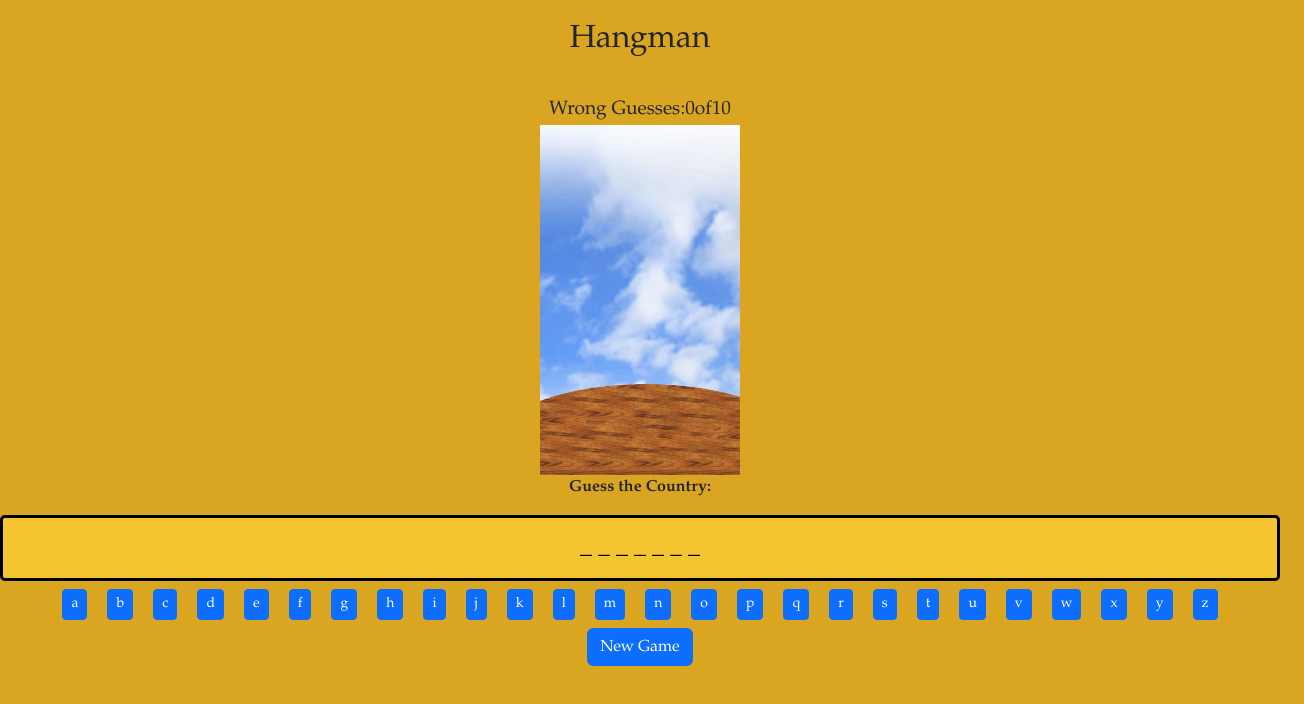
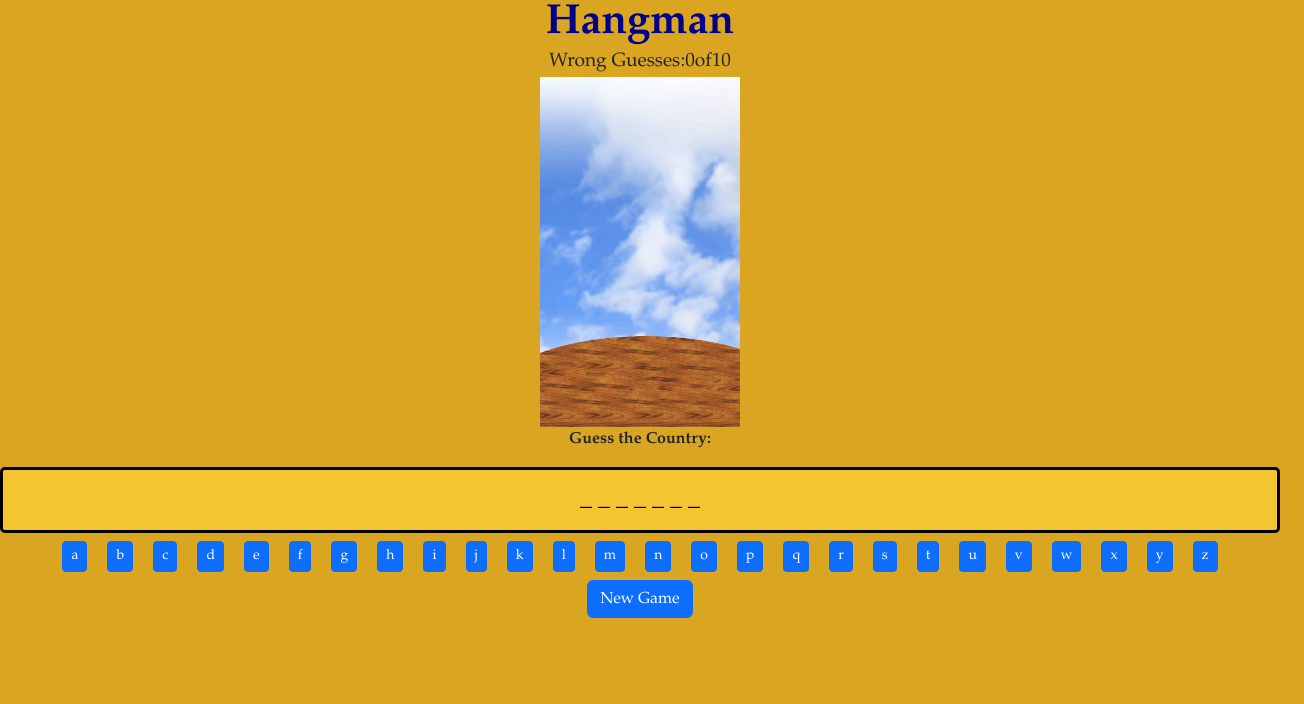
Before and after one commit to kayceewong/lab-project-1, a plain HTML site: page index.html in a window 1280 px wide. Shown: the whole page, 1304 px wide, since content can reach past the window. Drawn offline with nearby package versions, Linux system fonts and the light colour scheme.

Commit message:
Added header animation

```diff
--- a/css/style.css
+++ b/css/style.css
@@ -9,12 +9,13 @@ body {
   background-color: goldenrod;
 }
 
-.header {
-  font-family: "Garamond", sans-serif;
-  display: flex;
-  justify-content: center;
-  font-size: 2em;
-  margin: 0.5em 0 1.0em 0;
+.animate__animated.animate__pulse {
+  display: center;
+  margin: 0 0.5rem;
+  --animate-duration: 2s;
+  text-align: center;
+  color: darkblue;
+  font-weight: bold;
 }
 
 .score {
--- a/index.html
+++ b/index.html
@@ -10,14 +10,14 @@
     integrity="sha384-GLhlTQ8iRABdZLl6O3oVMWSktQOp6b7In1Zl3/Jr59b6EGGoI1aFkw7cmDA6j6gD" crossorigin="anonymous">
 
   <link rel="stylesheet" href="css/style.css" />
-
+  <link rel="stylesheet" href="https://cdnjs.cloudflare.com/ajax/libs/animate.css/4.1.1/animate.min.css" />
   <script src='scripts/main.js' defer></script>
 
   <title>Hangman</title>
 </head>
 
 <body>
-  <div class="header">Hangman</div>
+  <h1 class="animate__animated animate__pulse animate__infinite infinite">Hangman</h1>
   <div class="container"></div>
   <div class="score">Wrong Guesses: <span id='mistakes'>0</span> of <span id='maxWrong'></span></div>
   <div class="text-center">
@@ -25,10 +25,8 @@
     <p><b>Guess the Country:</b></p>
     <div id="wordSpotlight">The word to be guessed goes here</div>
     <div id="keyboard"></div>
-    <input class="btn btn-primary" type="reset" value="New Game">
-    </div>
+    <input class="btn btn-primary" type="reset" value="New Game"></div>
   </div>
-
 
 </body>
 
```
Also changed, not shown: 1 other file.
